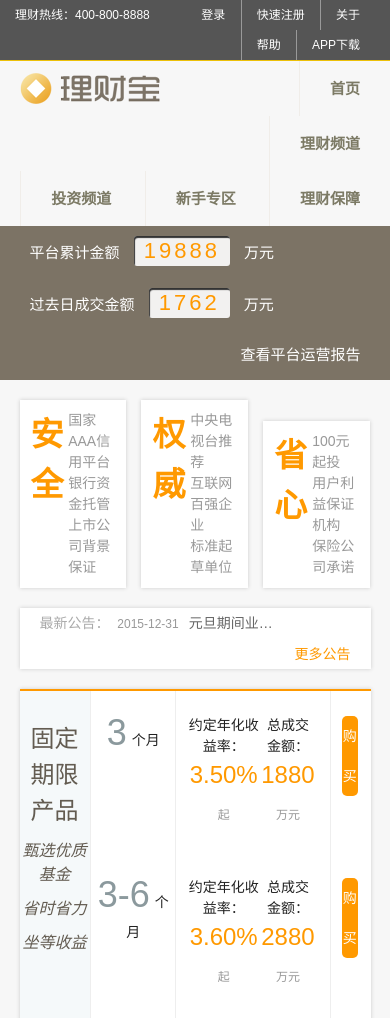
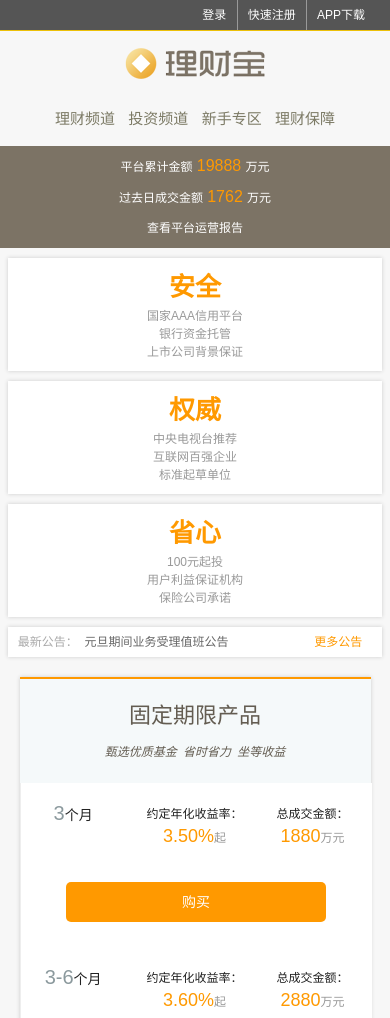
Before and after one commit to xushuo/responseWork, a plain HTML site: page workspace/index.html in a window 390 px wide. Shown: the top 1018 px of the page. Drawn offline with Linux system fonts and the light colour scheme.

Commit message:
移动端 响应式样式代码编写

```diff
--- a/workspace/css/main.css
+++ b/workspace/css/main.css
@@ -123,6 +123,26 @@
     padding: 0 1.5rem;
     color:#fff;
 }
+
+@media only screen and (max-width: 50em) {
+    header .top ul li a{
+        padding: 0 1rem;
+    }
+}
+
+@media only screen and (max-width: 30.0625em) and (max-width: 50em) {
+
+}
+
+@media only screen and (max-width: 30em) {
+    header .top .tel,
+    header .top ul li:nth-child(3),
+    header .top ul li:nth-child(4){
+        display: none;
+    }
+}
+
+
 header .main{
     padding:0;
 }
@@ -139,7 +159,7 @@
 }
 header .main ul li a{
     display: inline-block;
-    padding:0 3rem;
+    padding:0 2.5rem;
     line-height: 5.5rem;
     font-size: 1.5rem;
     font-weight: bold;
@@ -151,6 +171,42 @@
 header .main ul li a.hover{
     color: #ffb300;
     background-color: #f8f6f1;
+}
+
+@media only screen and (max-width: 50em) {
+    header .main .brand{
+        float: none;
+        padding: 0;
+        display: block;
+        margin:1.5rem auto 0.5rem;
+        text-align: center;
+    }
+    header .main ul {
+        text-align: center;
+    }
+    header .main ul li{
+        border-left:none;
+    }
+    header .main ul li a{
+        padding:0 1.5rem;
+    }
+}
+
+@media only screen and (max-width: 30.0625em) and (max-width: 50em) {
+
+}
+
+@media only screen and (max-width: 30em) {
+    header .main ul li{
+        line-height: 3rem;
+    }
+    header .main ul li:first-child{
+        display: none;
+    }
+    header .main ul li a{
+        padding:0 0.5rem;
+        font-weight: normal;
+    }
 }
 /*
 网站主要内容
@@ -199,6 +255,44 @@
     line-height: 3rem;
     color:#fff;
 }
+@media only screen and (max-width: 50em) {
+    .trans-data{
+        padding: 1rem 0.5rem;
+    }
+    .trans-data span{
+        font-size: 1.2rem;
+    }
+    .trans-data span.trans-money{
+        font-size: 1.6rem;
+        letter-spacing: inherit;
+        margin:0;
+        padding:0;
+        background-color: transparent;
+        box-shadow: none;
+    }
+    .trans-report a{
+        font-size: 1.2rem;
+    }
+}
+
+@media only screen and (max-width: 30.0625em) and (max-width: 50em) {
+
+}
+
+@media only screen and (max-width: 30em) {
+    .transaction{
+        padding: 0.5rem 0;
+    }
+    .trans-data,
+    .trans-report{
+        text-align: center;
+        float: none;
+    }
+    .trans-data,
+    .trans-report a{
+        padding: 0;
+    }
+}
 /*
 滚动广告
 */
@@ -241,6 +335,35 @@
     padding:0;
     color: #999;
 }
+@media only screen and (max-width: 50em) {
+}
+
+@media only screen and (max-width: 30.0625em) and (max-width: 50em) {
+    .feature .item h3,
+    .feature .item p{
+        display: block;
+        width:100%;
+        font-size: 2.6rem;
+        text-align: center;
+    }
+    .feature .item p{
+        font-size: 1.2rem;
+    }
+}
+
+@media only screen and (max-width: 30em) {
+    .feature{
+        width:96%;
+        margin: 1rem auto;
+    }
+    .feature .item{
+        display: block;
+        width: auto;
+    }
+    .feature .item+ .item{
+        margin:1rem 0 0;
+    }
+}
 /*
 最新公告
 */
@@ -278,6 +401,19 @@
     width:auto;
     margin-right:2rem;
     color:#ff9900;
+}
+@media only screen and (max-width: 30em) {
+    .notice{
+        width: 96%;
+        margin:1rem auto;
+        font-size:1.2rem;
+    }
+    .notice a{
+        margin-left:1rem;
+    }
+    .notice a span{
+        display: none;
+     }
 }
 /*
 产品列表
@@ -391,6 +527,75 @@
     background-color: #ccc !important;
     cursor: not-allowed;
 }
+@media only screen and (max-width: 50em) {
+    .product h2{
+        float: none;
+        width: 100%;
+        margin-top: 2rem;
+        font-size: 2.2rem;
+    }
+    .product h2 em{
+        display: inline;
+        font-size: 1.2rem;
+    }
+    .producth2 em:first-child{
+        margin-top: 0;
+    }
+    .product .product-content{
+        float: none;
+        width: 100%;
+    }
+    .product .product-content .item h3{
+        margin-bottom: 0;
+    }
+    .product .product-content .item h3 em{
+        font-size: 2.4rem;
+    }
+    .product .product-content .item .info{
+        padding:1rem 1rem 0;
+        font-size: 1.2rem;
+    }
+    .product .product-content  .item .info p span{
+        font-size: 2rem;
+    }
+    .product .product-content .item .buy a{
+        margin: 0.5rem auto;
+    }
+}
+
+@media only screen and (max-width: 30.0625em) and (max-width: 50em) {
+
+}
+
+@media only screen and (max-width: 30em) {
+    .product h2 em:first-child:before{
+        content: " ";
+        display: table;
+    }
+    .product .product-content .item h3 em{
+        font-size: 2rem;
+        margin-right: 0;
+    }
+    .product .product-content .item .info{
+        padding:1rem 0;
+        float: right;
+        width: 70%;
+        border: none;
+    }
+    .product .product-content  .item .info p span{
+        font-size: 1.8rem;
+    }
+    .product .product-content .item .buy{
+        clear: both;
+        float: none;
+        width: 100%;
+        padding: 1rem 0 2rem;
+    }
+    .product .product-content .item .buy a{
+        margin-top:0;
+        max-width: 26rem;
+    }
+}
 /*
 底部导航
 */
@@ -425,7 +630,36 @@
     font-size: 1.6rem;
     line-height: 3rem;
 }
+@media only screen and (max-width: 50em) {
+    .footer-content .brand{
+        display: none;
+    }
+    .footer-content ul{
+        width: 20%;
+    }
+    .footer-content ul li {
+        font-size:  1.2rem;
+        line-height: 2rem;
+    }
+    .footer-content ul li.title{
+        font-size: 1.4rem;
+        line-height: 2.5rem;
+    }
+}
 
+@media only screen and (max-width: 30.0625em) and (max-width: 50em) {
+
+}
+
+@media only screen and (max-width: 30em) {
+    .footer-content{
+        width: 98%;
+    }
+    .footer-content ul li.title{
+        font-size: 1.2rem;
+        line-height: 2rem;
+    }
+}
 /*
 底部
 */
@@ -490,3 +724,14 @@
     text-align:center;
     color: #999;
 }
+@media only screen and (max-width: 50em) {
+
+}
+
+@media only screen and (max-width: 30.0625em) and (max-width: 50em) {
+
+}
+
+@media only screen and (max-width: 30em) {
+
+}
--- a/workspace/index.html
+++ b/workspace/index.html
@@ -24,7 +24,7 @@
                 </ul>
             </nav>
             <nav class="main">
-                <a href="#" class="brand">
+                <a href="#" class="brand clearfix">
                     <img src="img/logo@1x.png" alt="回到首页">
                 </a>
                 <ul>
@@ -161,6 +161,8 @@
                         <li class="title">理财产品</li>
                         <li><a href="#">固定期限</a></li>
                         <li><a href="#">债权/散标</a></li>
+                        <li><a href="tel:13141262680">拨打电话测试</a></li>
+                        <li><a href="sms:13141262680">发送短信测试</a></li>
                     </ul>
                     <ul>
                         <li class="title">交易帮助</li>
```
